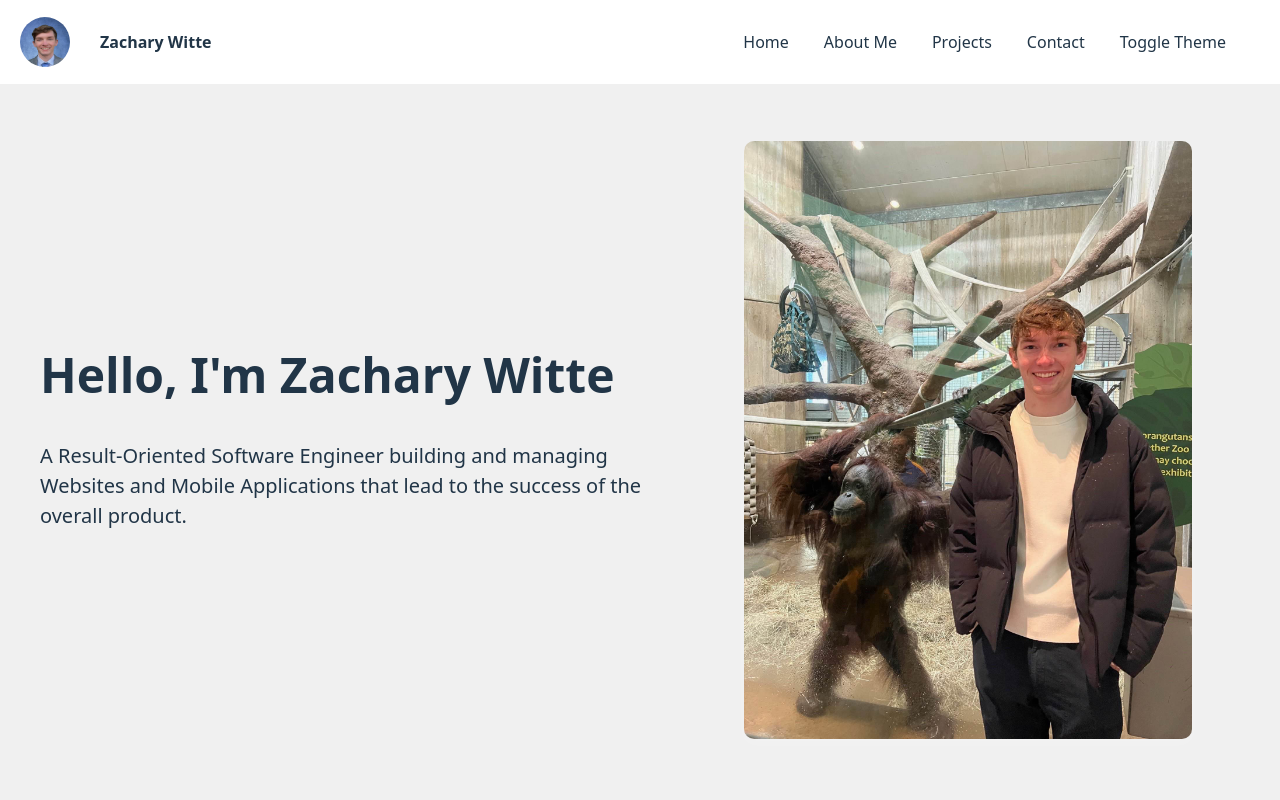
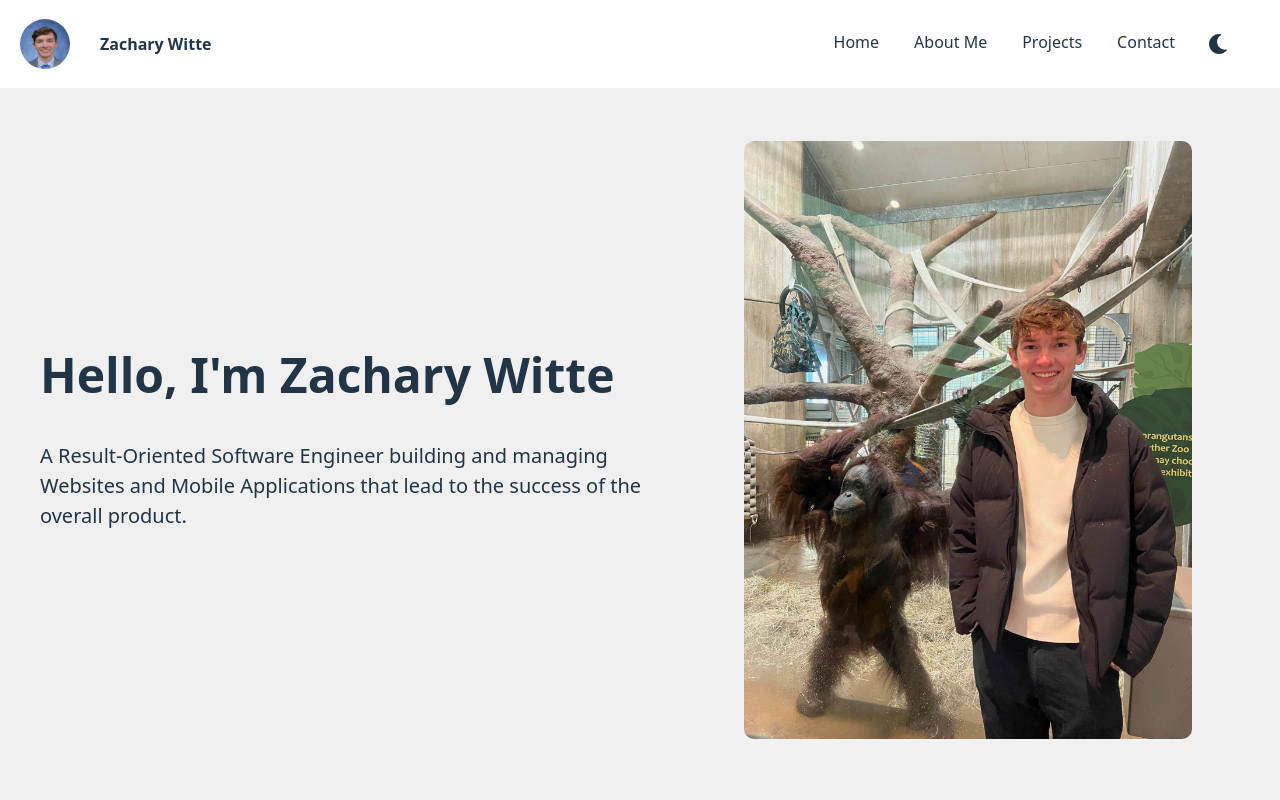
Before and after one commit to Zachwitte21/Portfolio-Website, a React (Vite) app: page / in a window 1280 px wide. Shown: the top 800 px of the page. Built offline with nearby package versions, Linux system fonts and the light colour scheme.

Commit message:
Updated the Navbar to have icons for light and dark mode

```diff
--- a/package.json
+++ b/package.json
@@ -13,7 +13,8 @@
     "@formspree/react": "^2.5.4",
     "lucide-react": "^0.479.0",
     "react": "^19.0.0",
-    "react-dom": "^19.0.0"
+    "react-dom": "^19.0.0",
+    "react-icons": "^5.5.0"
   },
   "devDependencies": {
     "@eslint/js": "^9.21.0",
--- a/src/components/ContactForm.css
+++ b/src/components/ContactForm.css
@@ -3,7 +3,6 @@ form {
   flex-direction: column;
   gap: 15px;
   margin: 20px 0; /* Add margin to separate from header */
-  max-height: 50vw;
   width: 100%;
   max-width: 500px; /* Limit form width */
   padding: 20px;
--- a/src/components/Navbar.css
+++ b/src/components/Navbar.css
@@ -44,3 +44,22 @@
 .nav-button:hover {
   text-decoration: underline;
 }
+
+.theme-toggle {
+  cursor: pointer;
+  display: flex;
+  align-items: center;
+  justify-content: center;
+  padding: 8px;
+  border-radius: 50%;
+  transition: background 0.3s ease;
+}
+
+.theme-toggle:hover {
+  background: rgba(0, 0, 0, 0.1);
+}
+
+.icon {
+  color: var(--text-color);
+  transition: color 0.3s ease;
+}
--- a/src/components/Navbar.jsx
+++ b/src/components/Navbar.jsx
@@ -1,19 +1,22 @@
 import React, { useState, useEffect } from 'react';
+import { FaSun, FaMoon } from 'react-icons/fa';
 import './Navbar.css';
 
 function Navbar() {
-  const [theme, setTheme] = useState('light');
+  const [theme, setTheme] = useState(localStorage.getItem("theme") || "light");
 
   useEffect(() => {
     const systemTheme = window.matchMedia('(prefers-color-scheme: dark)').matches ? 'dark' : 'light';
-    setTheme(systemTheme);
-    document.documentElement.setAttribute('data-theme', systemTheme);
+    const savedTheme = localStorage.getItem("theme") || systemTheme;
+    setTheme(savedTheme);
+    document.documentElement.setAttribute('data-theme', savedTheme);
   }, []);
 
   const toggleTheme = () => {
     const newTheme = theme === 'light' ? 'dark' : 'light';
     setTheme(newTheme);
     document.documentElement.setAttribute('data-theme', newTheme);
+    localStorage.setItem("theme", newTheme);
   };
 
   const scrollToSection = (id) => {
@@ -66,10 +69,8 @@ function Navbar() {
             Contact
           </button>
         </li>
-        <li>
-          <button onClick={toggleTheme} className="nav-button">
-            Toggle Theme
-          </button>
+        <li className="theme-toggle" onClick={toggleTheme}>
+          {theme === 'light' ? <FaMoon size={20} className="icon" /> : <FaSun size={20} className="icon" />}
         </li>
       </ul>
     </nav>
--- a/src/components/Projects.css
+++ b/src/components/Projects.css
@@ -47,14 +47,17 @@ body, html {
 
   .overlay {
     position: fixed;
-    top: 0;
+    top: 5vh;
     left: 0;
     width: 100%;
     height: 100%;
-    background-color: rgba(0, 0, 0, 0.8);
+    margin-top: 10vh;
+    max-height: 80vh;
+    background-color: transparent;
     display: flex;
     justify-content: center;
     align-items: center;
+    z-index: 1001;
   }
 
   .overlay-content {
--- a/src/components/Projects.jsx
+++ b/src/components/Projects.jsx
@@ -100,7 +100,6 @@ function Projects() {
         <div className="overlay">
           <div className="overlay-content">
             <div>
-              <button className="close-button" onClick={closeOverlay}>X</button>
               <h2>{selectedProject.title}</h2>
               <p>{selectedProject.description}</p>
               {selectedProject.link && (
```
Also changed, not shown: 2 other files (tests, documents, lock files or other folders).
